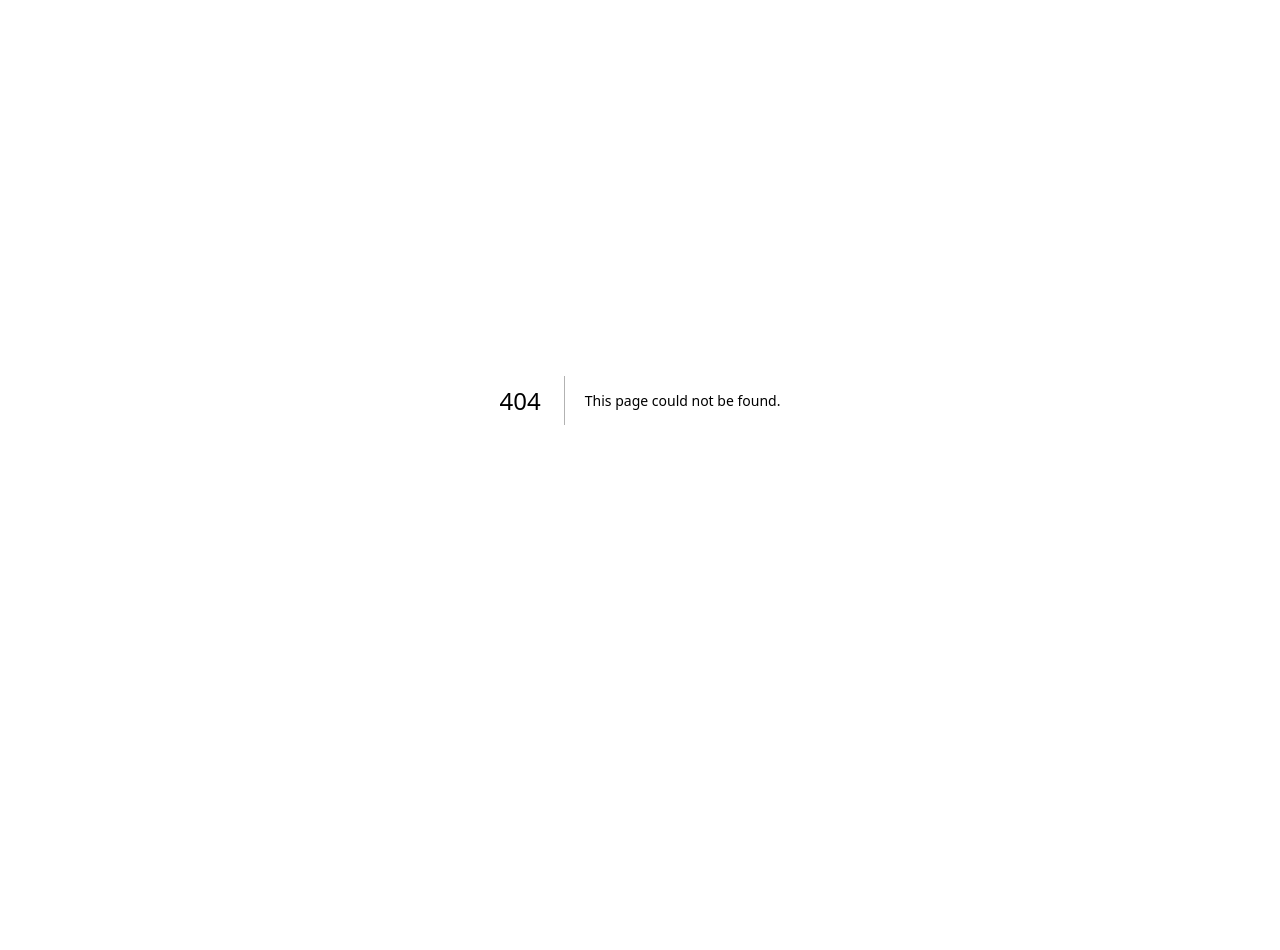
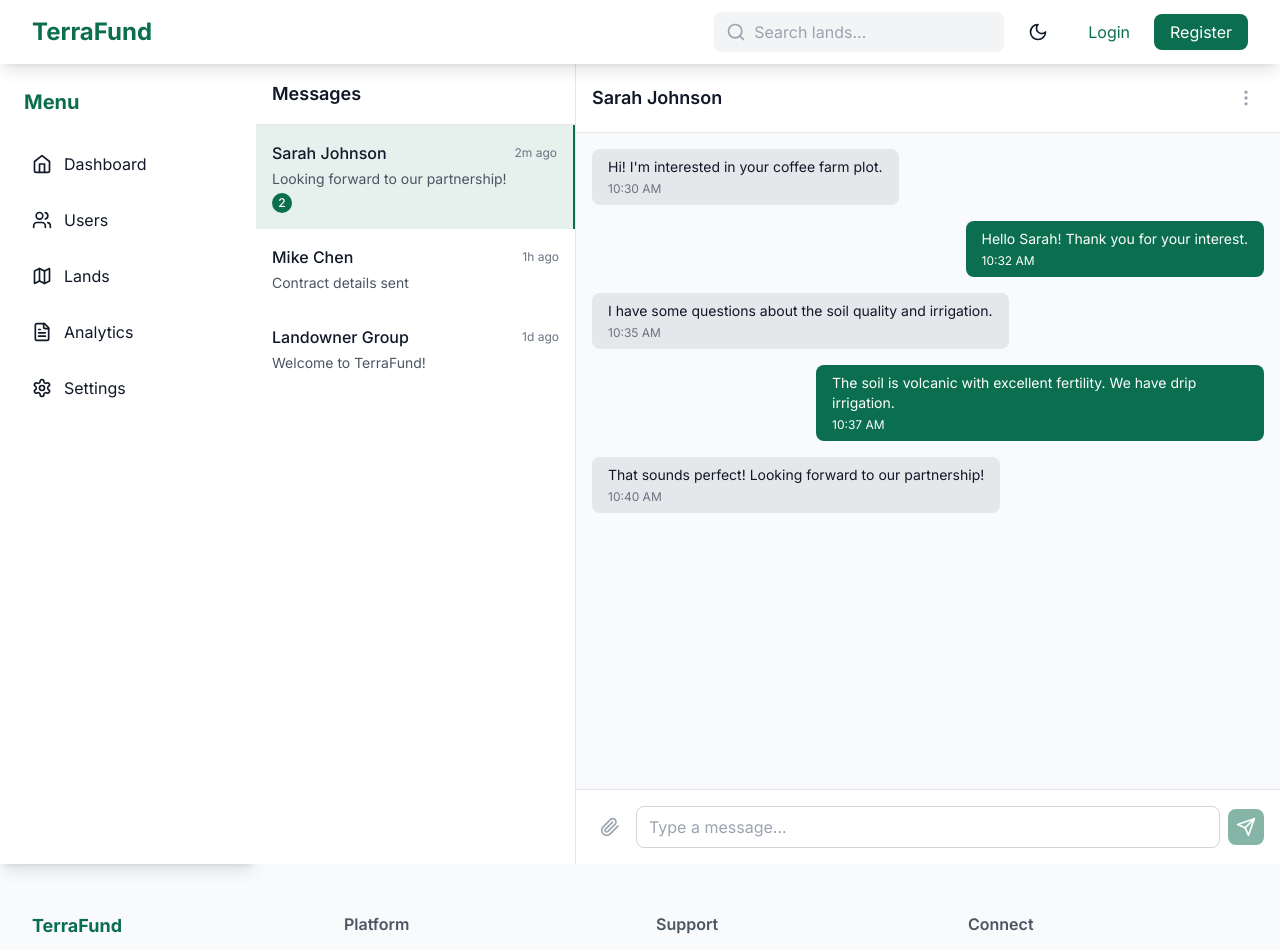
Before and after one commit to TerraFund/web_frontend, a Next.js app: page /dashboard/chat in a window 1280 px wide. Before the commit this address had no page. Shown: the top 950 px of the page. Before the commit the page ends 800 px from the top, so only its background shows below. Built offline with nearby package versions, Linux system fonts and the light colour scheme.

Commit message:
Create chat interface with conversations sidebar and message area

```diff
--- /dev/null
+++ b/src/app/dashboard/chat/page.tsx
@@ -0,0 +1,131 @@
+'use client';
+
+import { useState } from 'react';
+import Navbar from '@/components/Navbar';
+import Sidebar from '@/components/Sidebar';
+import Footer from '@/components/Footer';
+import { Send, Paperclip, MoreVertical } from 'lucide-react';
+
+export default function Chat() {
+  const [selectedConversation, setSelectedConversation] = useState('1');
+  const [message, setMessage] = useState('');
+
+  const mockConversations = [
+    { id: '1', name: 'Sarah Johnson', lastMessage: 'Looking forward to our partnership!', time: '2m ago', unread: 2 },
+    { id: '2', name: 'Mike Chen', lastMessage: 'Contract details sent', time: '1h ago', unread: 0 },
+    { id: '3', name: 'Landowner Group', lastMessage: 'Welcome to TerraFund!', time: '1d ago', unread: 0 },
+  ];
+
+  const mockMessages = [
+    { id: '1', sender: 'Sarah Johnson', content: 'Hi! I\'m interested in your coffee farm plot.', timestamp: '10:30 AM', isMe: false },
+    { id: '2', sender: 'Me', content: 'Hello Sarah! Thank you for your interest.', timestamp: '10:32 AM', isMe: true },
+    { id: '3', sender: 'Sarah Johnson', content: 'I have some questions about the soil quality and irrigation.', timestamp: '10:35 AM', isMe: false },
+    { id: '4', sender: 'Me', content: 'The soil is volcanic with excellent fertility. We have drip irrigation.', timestamp: '10:37 AM', isMe: true },
+    { id: '5', sender: 'Sarah Johnson', content: 'That sounds perfect! Looking forward to our partnership!', timestamp: '10:40 AM', isMe: false },
+  ];
+
+  const handleSendMessage = () => {
+    if (message.trim()) {
+      // Mock send
+      console.log('Sending message:', message);
+      setMessage('');
+    }
+  };
+
+  return (
+    <div className="min-h-screen bg-background_light dark:bg-background_dark">
+      <Navbar />
+      <div className="pt-16 flex">
+        <Sidebar />
+        <main className="flex-1 flex">
+          {/* Conversations Sidebar */}
+          <div className="w-80 bg-white dark:bg-gray-800 border-r border-gray-200 dark:border-gray-700">
+            <div className="p-4 border-b border-gray-200 dark:border-gray-700">
+              <h2 className="text-lg font-semibold text-gray-900 dark:text-white">Messages</h2>
+            </div>
+            <div className="overflow-y-auto h-full">
+              {mockConversations.map((conv) => (
+                <div
+                  key={conv.id}
+                  onClick={() => setSelectedConversation(conv.id)}
+                  className={`p-4 cursor-pointer hover:bg-gray-50 dark:hover:bg-gray-700 ${
+                    selectedConversation === conv.id ? 'bg-primary bg-opacity-10 border-r-2 border-primary' : ''
+                  }`}
+                >
+                  <div className="flex items-center justify-between">
+                    <h3 className="font-medium text-gray-900 dark:text-white">{conv.name}</h3>
+                    <span className="text-xs text-gray-500 dark:text-gray-400">{conv.time}</span>
+                  </div>
+                  <p className="text-sm text-gray-600 dark:text-gray-400 mt-1 truncate">{conv.lastMessage}</p>
+                  {conv.unread > 0 && (
+                    <span className="inline-flex items-center justify-center w-5 h-5 text-xs font-medium text-white bg-primary rounded-full mt-1">
+                      {conv.unread}
+                    </span>
+                  )}
+                </div>
+              ))}
+            </div>
+          </div>
+
+          {/* Chat Area */}
+          <div className="flex-1 flex flex-col">
+            {/* Chat Header */}
+            <div className="p-4 border-b border-gray-200 dark:border-gray-700 bg-white dark:bg-gray-800">
+              <div className="flex items-center justify-between">
+                <h3 className="text-lg font-semibold text-gray-900 dark:text-white">
+                  {mockConversations.find(c => c.id === selectedConversation)?.name}
+                </h3>
+                <button className="p-2 text-gray-400 hover:text-gray-600 dark:hover:text-gray-300">
+                  <MoreVertical className="h-5 w-5" />
+                </button>
+              </div>
+            </div>
+
+            {/* Messages */}
+            <div className="flex-1 overflow-y-auto p-4 space-y-4">
+              {mockMessages.map((msg) => (
+                <div key={msg.id} className={`flex ${msg.isMe ? 'justify-end' : 'justify-start'}`}>
+                  <div className={`max-w-xs lg:max-w-md px-4 py-2 rounded-lg ${
+                    msg.isMe
+                      ? 'bg-primary text-white'
+                      : 'bg-gray-200 dark:bg-gray-700 text-gray-900 dark:text-white'
+                  }`}>
+                    <p className="text-sm">{msg.content}</p>
+                    <p className={`text-xs mt-1 ${msg.isMe ? 'text-primary-100' : 'text-gray-500 dark:text-gray-400'}`}>
+                      {msg.timestamp}
+                    </p>
+                  </div>
+                </div>
+              ))}
+            </div>
+
+            {/* Message Input */}
+            <div className="p-4 border-t border-gray-200 dark:border-gray-700 bg-white dark:bg-gray-800">
+              <div className="flex items-center space-x-2">
+                <button className="p-2 text-gray-400 hover:text-gray-600 dark:hover:text-gray-300">
+                  <Paperclip className="h-5 w-5" />
+                </button>
+                <input
+                  type="text"
+                  placeholder="Type a message..."
+                  className="flex-1 px-3 py-2 border border-gray-300 dark:border-gray-600 rounded-lg focus:ring-2 focus:ring-primary focus:border-transparent dark:bg-gray-700 dark:text-white"
+                  value={message}
+                  onChange={(e) => setMessage(e.target.value)}
+                  onKeyPress={(e) => e.key === 'Enter' && handleSendMessage()}
+                />
+                <button
+                  onClick={handleSendMessage}
+                  disabled={!message.trim()}
+                  className="p-2 bg-primary text-white rounded-lg hover:bg-accent transition-colors disabled:opacity-50 disabled:cursor-not-allowed"
+                >
+                  <Send className="h-5 w-5" />
+                </button>
+              </div>
+            </div>
+          </div>
+        </main>
+      </div>
+      <Footer />
+    </div>
+  );
+}
```
